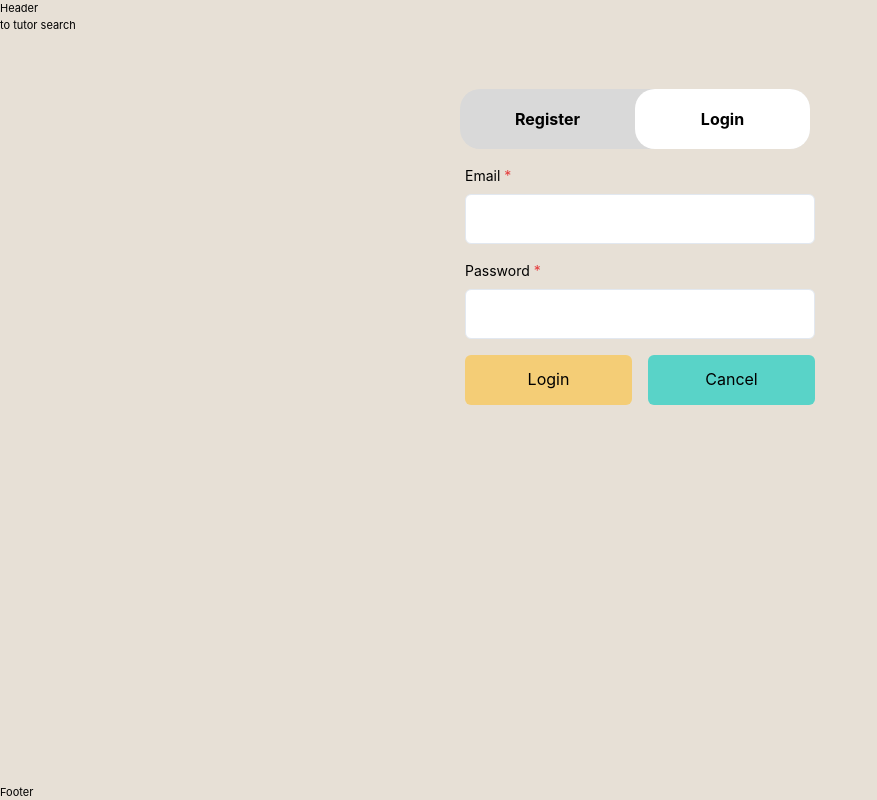
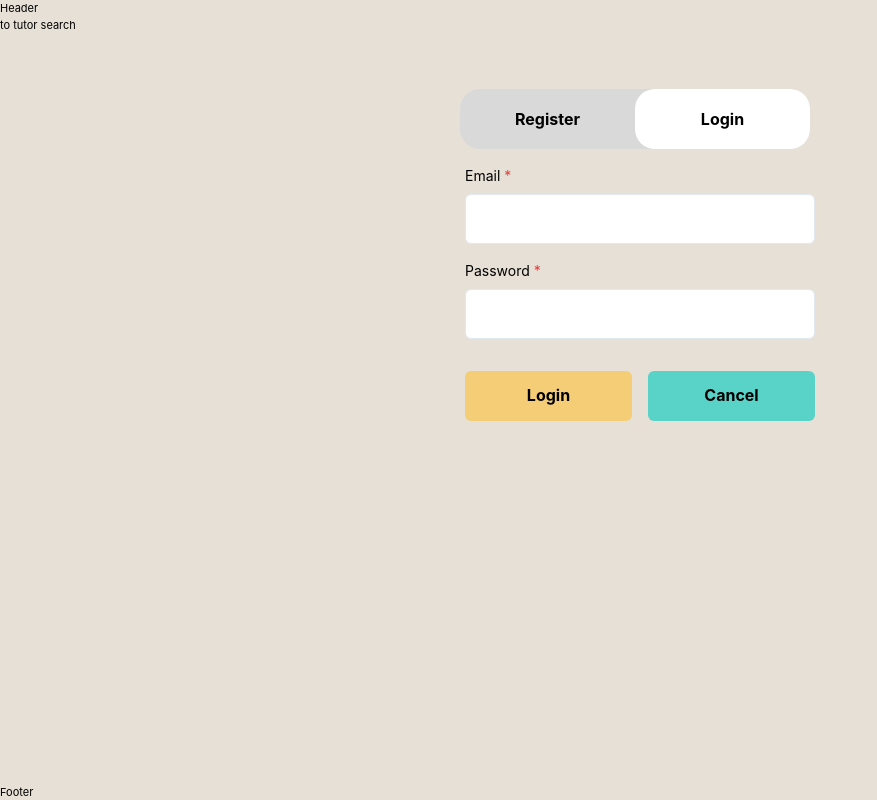
Before and after one commit to Code-the-Dream-School/ffprac-team2-front, a React (Vite) app: page /auth in a window 1280 px wide. Shown: the whole page, without its empty margins (0-877 px from the left). Built offline with nearby package versions, Linux system fonts and the light colour scheme.

Commit message:
Work in progress

```diff
--- a/src/components/LoginForm.tsx
+++ b/src/components/LoginForm.tsx
@@ -4,20 +4,9 @@ import axios from 'axios';
 import { Formik, Form, Field } from 'formik';
 import * as Yup from 'yup';
 import {
-    Stack, FormControl, FormLabel, Input, Button, FormErrorMessage, Flex, Box, Spinner
+    Stack, FormControl, FormLabel, Input, Button, FormErrorMessage, Box, Spinner, useBreakpointValue,
 } from '@chakra-ui/react';
 import { LoginData } from '../models/interfaces';
-
-const inputStyle = {
-    width: '350px',
-    height: '50px',
-    backgroundColor: 'white',
-};
-
-const buttonStyle = {
-    width: '150px',
-    height: '50px',
-};
 
 const labelStyle = {
     fontSize: '14px',
@@ -26,6 +15,22 @@ const labelStyle = {
 
 const LoginForm: React.FC = () => {
     const navigate = useNavigate();
+    const fieldLength = useBreakpointValue({ base: '300px', md: '350px' });
+    const fieldHeight = useBreakpointValue({ base: '40px', md: '50px' });
+    const inputStyle = {
+        width: fieldLength,
+        height: fieldHeight,
+        backgroundColor: 'white',
+    };
+
+    const buttonLength = useBreakpointValue({ base: '120px', md: '150px' });
+    const buttonHeight = useBreakpointValue({ base: '40px', md: '50px' });
+    const buttonStyle = {
+        width: buttonLength,
+        height: buttonHeight,
+        fontWeight: 'bold',
+    };
+
     const initialValues: LoginData = { email: '', password: '' };
     return (
         <Formik
@@ -33,7 +38,7 @@ const LoginForm: React.FC = () => {
             validationSchema={Yup.object({
                 email: Yup.string()
                     .email('Invalid email address')
-                    .required('Email is required'),
+                    .required('Please enter the email address you provided during registration'),
                 password: Yup.string().required('Password is required'),
             })}
 
@@ -41,12 +46,12 @@ const LoginForm: React.FC = () => {
                 setStatus('Submitting')
 
                 try {
-
-                    // Submit the form data
-                    const response = await axios.post('https://ffprac-team2-back.onrender.com/api/v1/auth/login', values);
-                    const { firstName, lastName, email, role, token } = response.data.user;
+                    const response = await axios.post(`${import.meta.env.VITE_REACT_URL}auth/login`, values);
+                    const token = response.data.token;
+                    console.log('token', token);
+                    localStorage.setItem('token', token);
+                    const { firstName, lastName, email, role} = response.data.user;
                     console.log(response.data.user);
-                    localStorage.setItem('token', token);
                     const userData = { firstName, lastName, email, role };
                     localStorage.setItem('userData', JSON.stringify(userData));
                     navigate('/');
@@ -60,7 +65,7 @@ const LoginForm: React.FC = () => {
         >
             {(formik) => (
                 <Form onSubmit={formik.handleSubmit}>
-                    <Stack spacing={4}>
+                    <Stack spacing={4} style={{ width: fieldLength }}>
                         <FormControl isRequired isInvalid={!!(formik.errors.email && formik.touched.email)}>
                             <FormLabel htmlFor="email" style={labelStyle}>
                                 Email
@@ -91,7 +96,8 @@ const LoginForm: React.FC = () => {
                                 <FormErrorMessage>{formik.errors.password}</FormErrorMessage>
                             )}
                         </FormControl>
-                        <Stack direction="row" spacing={4} display="flex" alignItems="center">
+                        <Stack direction="row" spacing={4} display="flex" alignItems="center" marginTop={4}
+                            marginBottom={4}>
                             <Button
                                 type="submit"
                                 style={{ ...buttonStyle, backgroundColor: '#F4CD76', color: 'black' }}
```
